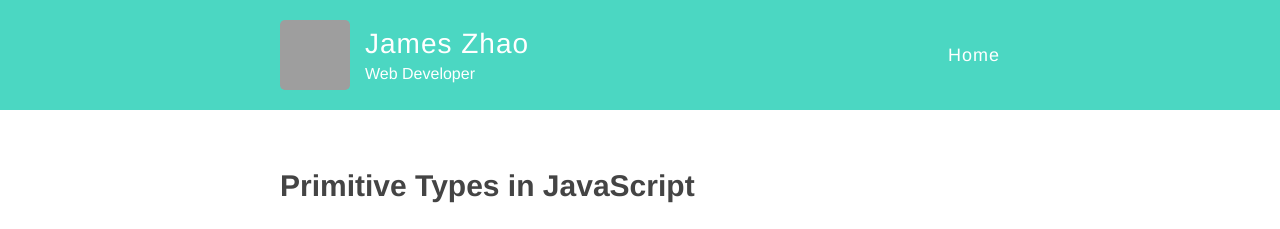
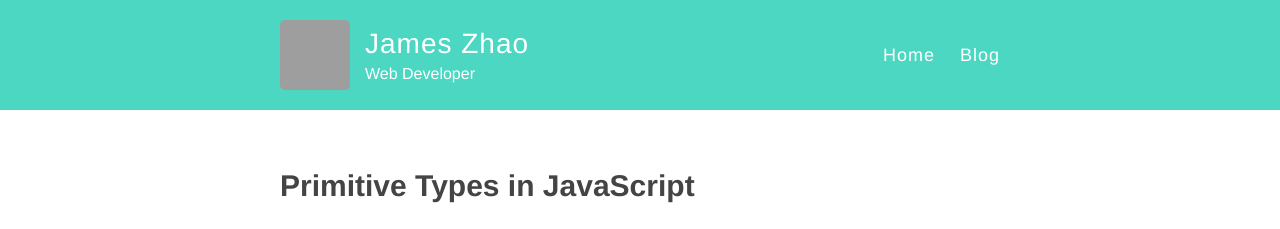
Before and after one commit to jameskzhao/site, a Jekyll site: the page built from _posts/2010-01-02-6 Primitive Types in JS.md, in a window 1280 px wide. Shown: the top 229 px of the page. Built offline with Jekyll 4.4.1, drawn with Linux system fonts in a browser that asks for light colours; grey boxes are pictures that could not be loaded.

Commit message:
Update default.html

```diff
--- a/_layouts/default.html
+++ b/_layouts/default.html
@@ -28,6 +28,8 @@
 
           <nav>
             <a href="{{ site.baseurl }}/">Home</a>
+            <a href="{{ site.baseurl }}/blog/">Blog</a>
+
           </nav>
         </header>
       </div>
```
